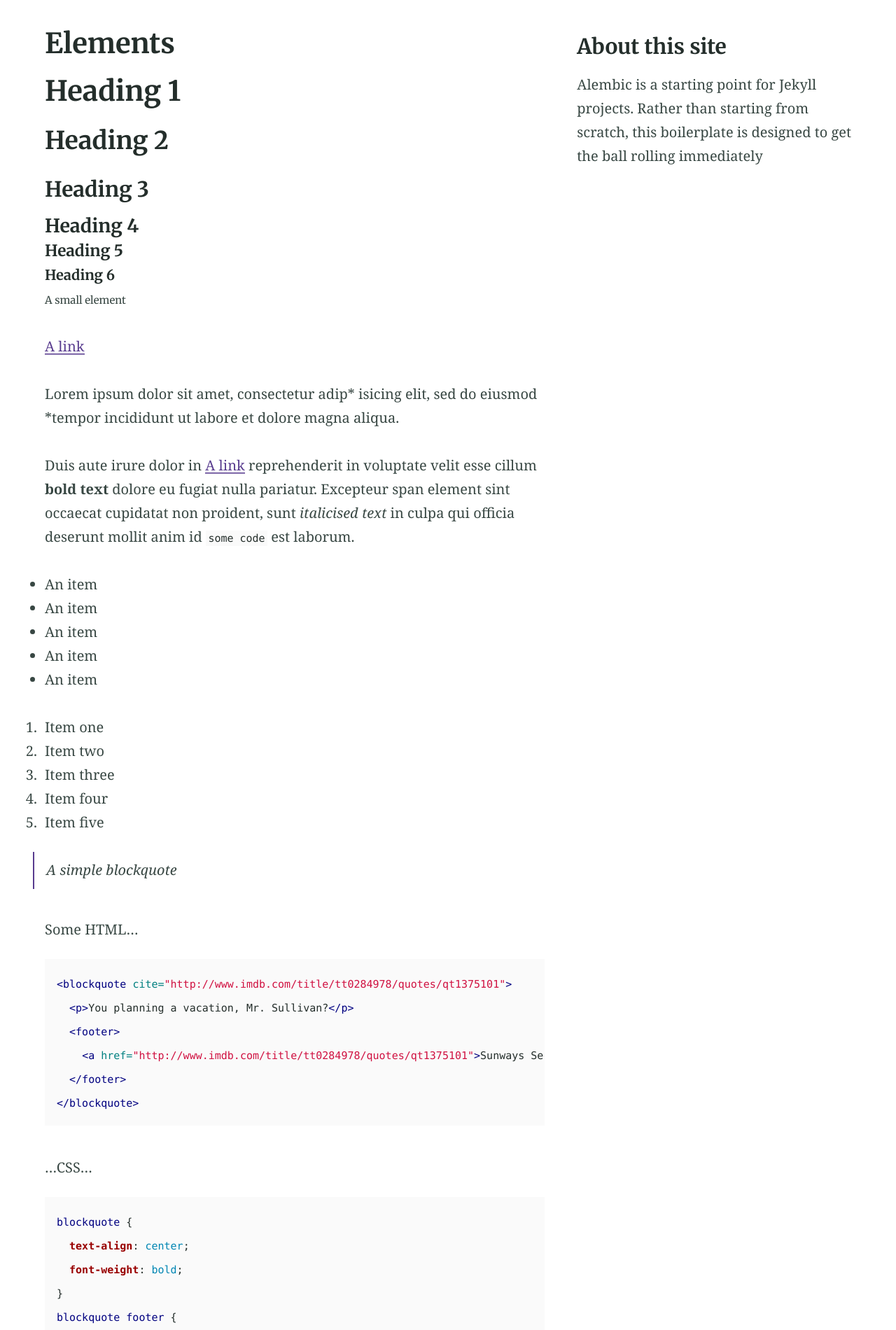
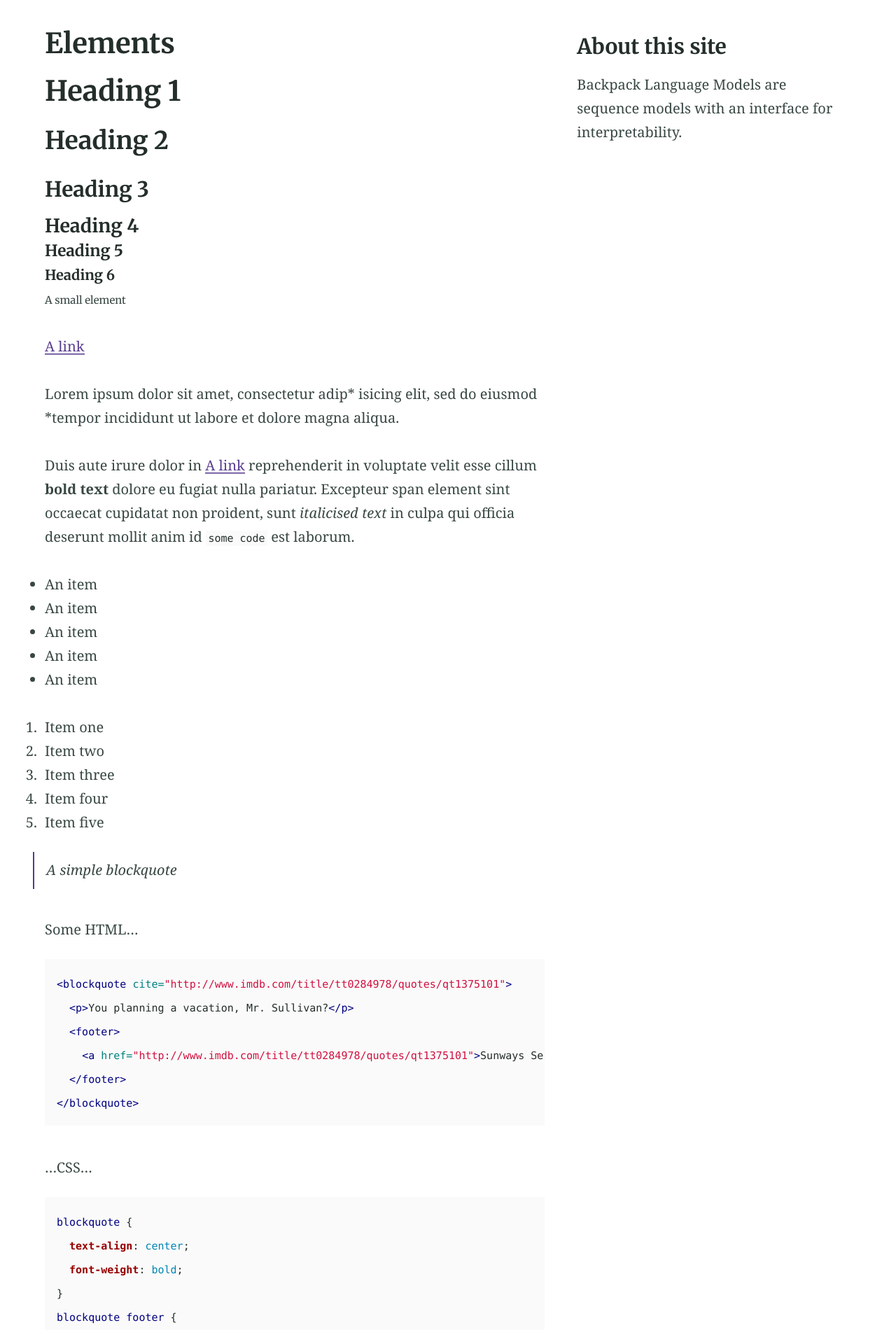
Before and after one commit to john-hewitt/backpack-website, a Jekyll site: the page built from elements.md, in a window 1280 px wide. Shown: the part 424-2324 px from the top of the page at 70% size. Built offline with Jekyll 4.4.1, drawn with Linux system fonts in a browser that asks for light colours.

Commit message:
Update _config.yml

```diff
--- a/_config.yml
+++ b/_config.yml
@@ -93,7 +93,7 @@ encoding: utf-8 # Make sure the encoding is right
 lang: en-GB # Set the site language
 title: "Backpack Models" # Site name or title, also used in jekyll-seo-tag
 logo: "/assets/logos/logo.png" # Site logo, also used in jekyll-seo-tag
-description: "Alembic is a starting point for Jekyll projects. Rather than starting from scratch, this boilerplate is designed to get the ball rolling immediately" # Site description and default description, also used in jekyll-seo-tag
+description: "Backpack Language Models are sequence models with an interface for interpretability." # Site description and default description, also used in jekyll-seo-tag
 #url: "https://alembic.darn.es" # Site url, also used in jekyll-seo-tag
 url: "backpackmodels.science" # Site url, also used in jekyll-seo-tag
 baseurl: "/"
```
